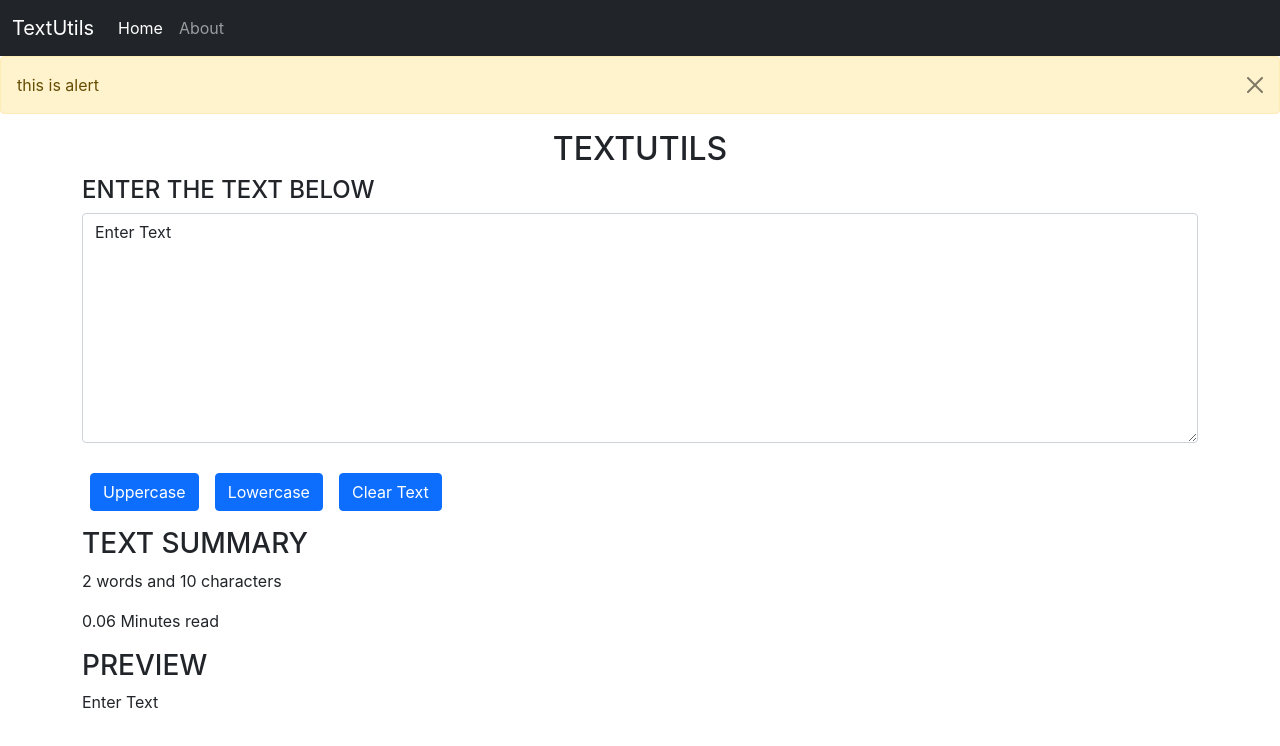
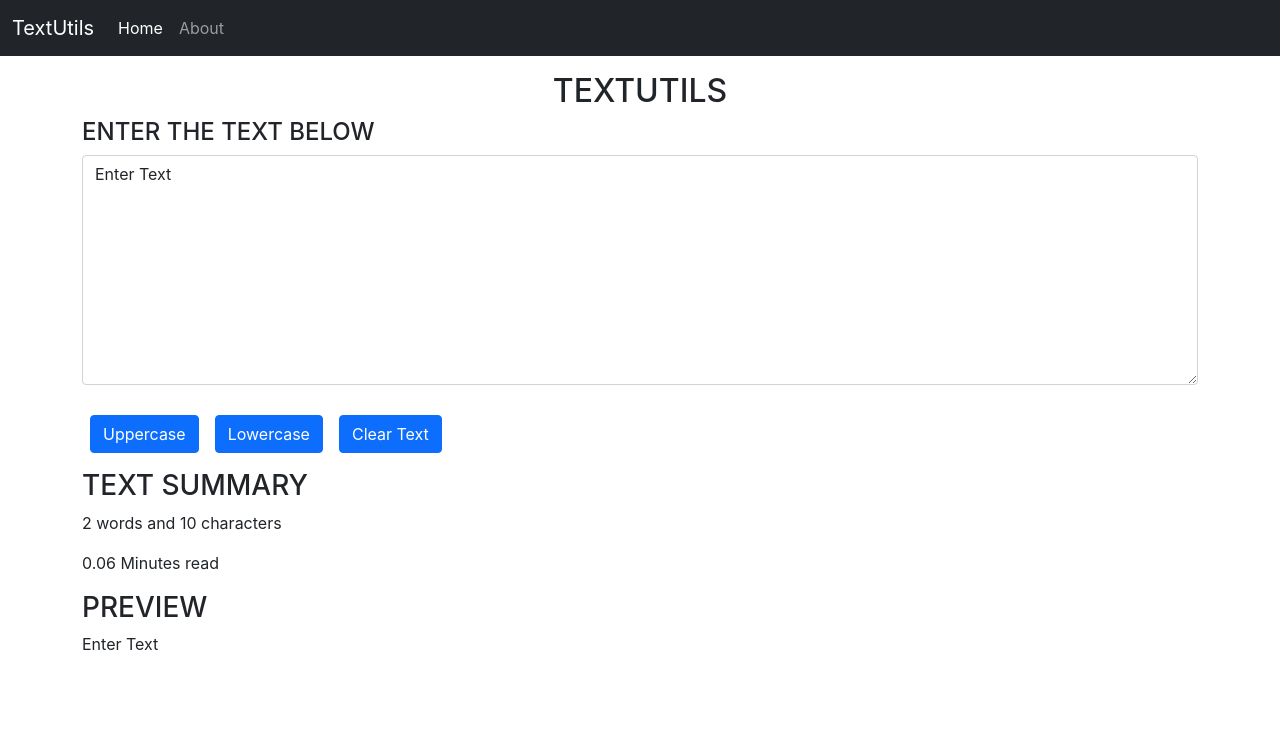
Before and after one commit to sheshu22/TextUtilss, a React (Create React App) app: page / in a window 1280 px wide. Shown: the top 746 px of the page. Built offline with nearby package versions, Linux system fonts and the light colour scheme.

Commit message:
added alert component

```diff
--- a/src/App.js
+++ b/src/App.js
@@ -2,12 +2,30 @@
 import Header from './components/Header';
 import Textform from './components/Textform';
 import Aalert from './components/Aalert';
+import { useState } from 'react';
+
+
 function App() {
+
+  const [alert, setAlert] = useState(null);
+
+  const showAlert=(message,type)=>{
+
+    setAlert({
+      msg:message,
+      type:type
+    })
+
+    setTimeout(() => {
+
+      setAlert(null);
+    }, 2000);
+  }
   return (
     <>
      <Header title= "TextUtils" one="Home" two="About"/>
-     <Aalert title="alert" />
-     <Textform title="TEXTUTILS"/>
+     <Aalert alert={alert} />
+     <Textform title="TEXTUTILS" showAlert={showAlert}/>
      </>
   );
 }
--- a/src/components/Aalert.js
+++ b/src/components/Aalert.js
@@ -2,9 +2,9 @@
 
 function Aalert(props) {
   return (
-    <div className="alert alert-warning alert-dismissible fade show" role="alert">
-        this is  {props.title}
-    <button type="button" className="btn-close" data-bs-dismiss="alert" aria-label="Close"></button>
+    props.alert && <div className={`alert alert-${props.alert.type} alert-dismissible fade show`} role="alert">
+
+        <strong>{props.alert.type}</strong>: {props.alert.msg}
 
     </div>
   )
--- a/src/components/Textform.js
+++ b/src/components/Textform.js
@@ -8,17 +8,20 @@
     console.log("uppercase button clicked");
     let updatedText= text.toUpperCase();
     setText(updatedText);
+    props.showAlert("Converted to Uppercase", "success");
   }
 
   const lowClick=()=>{
     console.log("lowercase button clicked");
     let updatedText= text.toLowerCase();
     setText(updatedText);
+    props.showAlert("Converted to Lowercase", "success");
   }
 
   const clearClick=()=>{
     console.log("lowercase button clicked");
     setText("");
+    props.showAlert("Text Cleared", "success");
   }
 
   const change=(event)=>{
```
